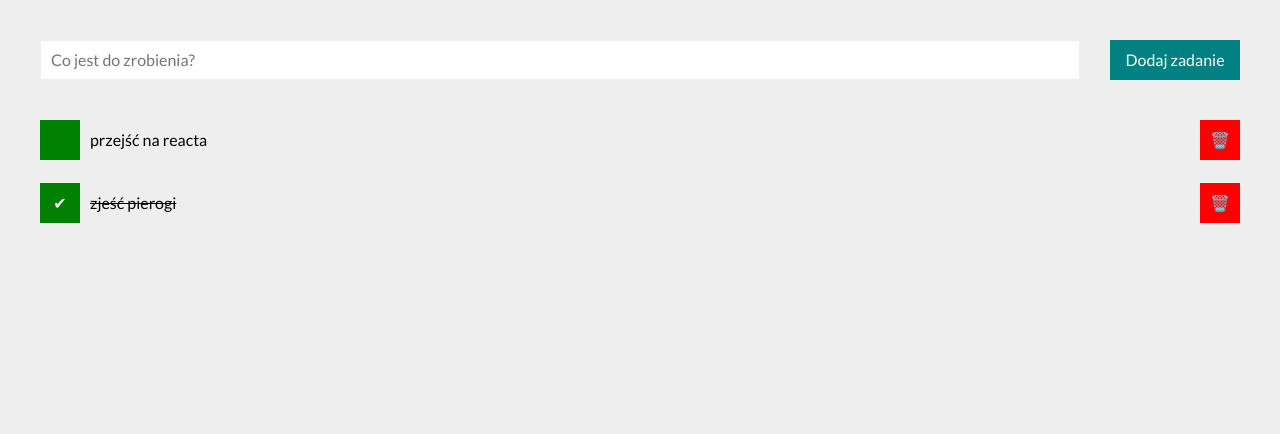
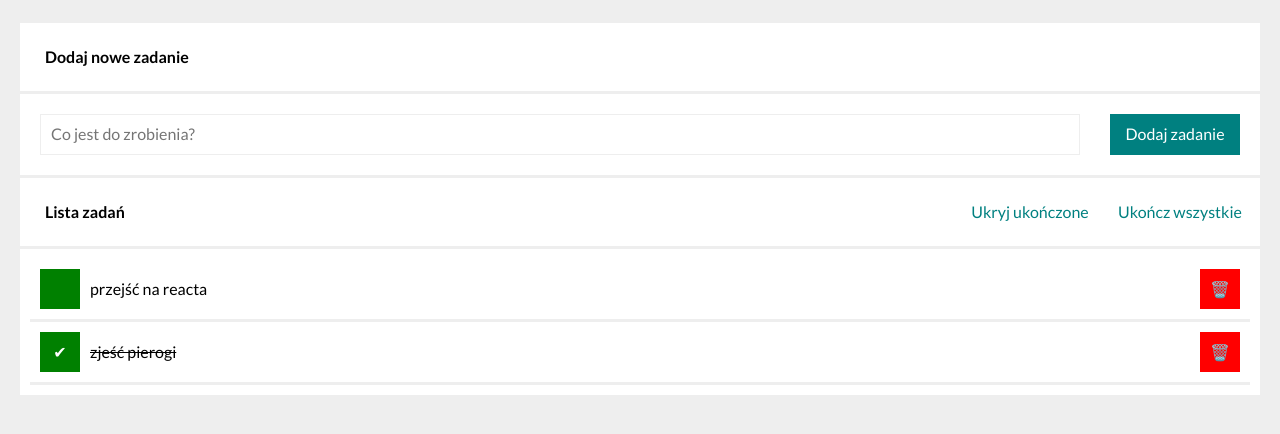
Before and after one commit to michalwodniczak/todo-list-react, a React (Create React App) app: page / in a window 1280 px wide. Shown: the top 434 px of the page. Built offline with nearby package versions, Linux system fonts and the light colour scheme.

Commit message:
added new Component and styles

```diff
--- a/src/App.js
+++ b/src/App.js
@@ -1,5 +1,7 @@
 import Form from "./Form";
 import Tasks from "./Tasks";
+import Section from "./Section";
+import Buttons from "./Buttons";
 
 const tasks = [
   { id: 1, content: "przejść na reacta", done: false },
@@ -11,8 +13,15 @@ const hideDoneTasks = false;
 function App() {
   return (
     <>
-      <Form />
-      <Tasks tasks={tasks} hideDoneTasks={hideDoneTasks} />
+      <Section
+        title="Dodaj nowe zadanie"
+        body={<Form />}
+      />
+      <Section
+        title="Lista zadań"
+        body={<Tasks tasks={tasks} hideDoneTasks={hideDoneTasks} />}
+        extraBody={<Buttons tasks={tasks} hideDoneTasks={hideDoneTasks} />}
+      />
     </>
   );
 }
--- /dev/null
+++ b/src/Buttons/index.js
@@ -0,0 +1,22 @@
+import "./style.css"
+const Buttons = ({ tasks, hideDoneTasks }) => {
+    if (tasks.lenght === 0) {
+        return null
+    }
+
+    return (
+        <div className="section__hidden">
+            <button
+                className="section__button">
+                {hideDoneTasks ? "Pokaż" : "Ukryj"} ukończone
+            </button>
+            <button
+                className="section__button"
+                disabled={tasks.every(({ done }) => done)}
+            >
+                Ukończ wszystkie
+            </button>
+        </div>
+    )
+}
+export default Buttons;
--- /dev/null
+++ b/src/Buttons/style.css
@@ -0,0 +1,22 @@
+.section__hidden {
+    display: grid;
+    grid-template-columns: 1fr 1fr;
+}
+
+
+.section__button {
+    border: none;
+    max-height: 30px;
+    background-color: #fff;
+    color: #008080;
+    transition: color 1s;
+    cursor: pointer;
+}
+
+.section__button:hover {
+    color: #00b3b3;
+}
+
+.section__button:disabled {
+    color: gray;
+}
```
